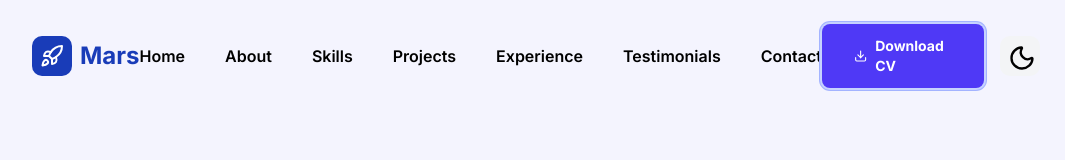
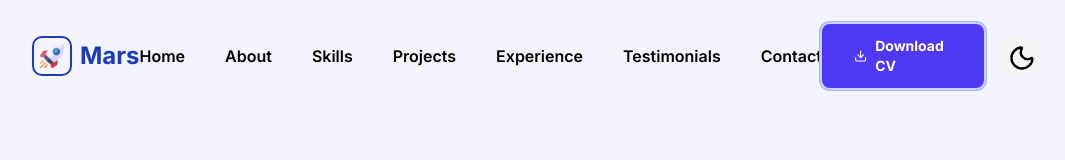
Before and after one commit to MarsIfeanyi/Mars-Ifeanyi-Portfolio, a Next.js app: page / in a window 1280 px wide. Shown: the top 160 px of the page, without its empty margins (96-1161 px from the left). Built offline with nearby package versions, Linux system fonts and the light colour scheme.

Commit message:
Change Logo and background

```diff
--- a/components/Helper/Logo.tsx
+++ b/components/Helper/Logo.tsx
@@ -1,18 +1,27 @@
 import {  CodeSquareIcon, Mars, Rocket, Space } from 'lucide-react'
+import Image from 'next/image'
 import React from 'react'
+
+
 
 const Logo = () => {
   return (
     <div className='flex items-center space-x-2' >
-<div className='bg-blue-800 dark:bg-blue-400 w-10 h-10 rounded-lg flex items-center justify-center flex-col' >
+<div className='border-2 border-blue-800 dark:border-blue-400 w-10 h-10 rounded-lg flex items-center justify-center flex-col' >
 
 
 
-<Rocket className='text-white w-6 h-6'  />
+<Image
+  src="/images/rocket.png"
+  alt="Rocket"
+  width={24}
+  height={24}
+/>
 
 
 </div>
 <h1 className='sm:text-xl hidden sm:block md:text-2xl text-blue-800 dark:text-blue-400 font-bold' >
+
     {"Mars"}
 </h1>
 
```
